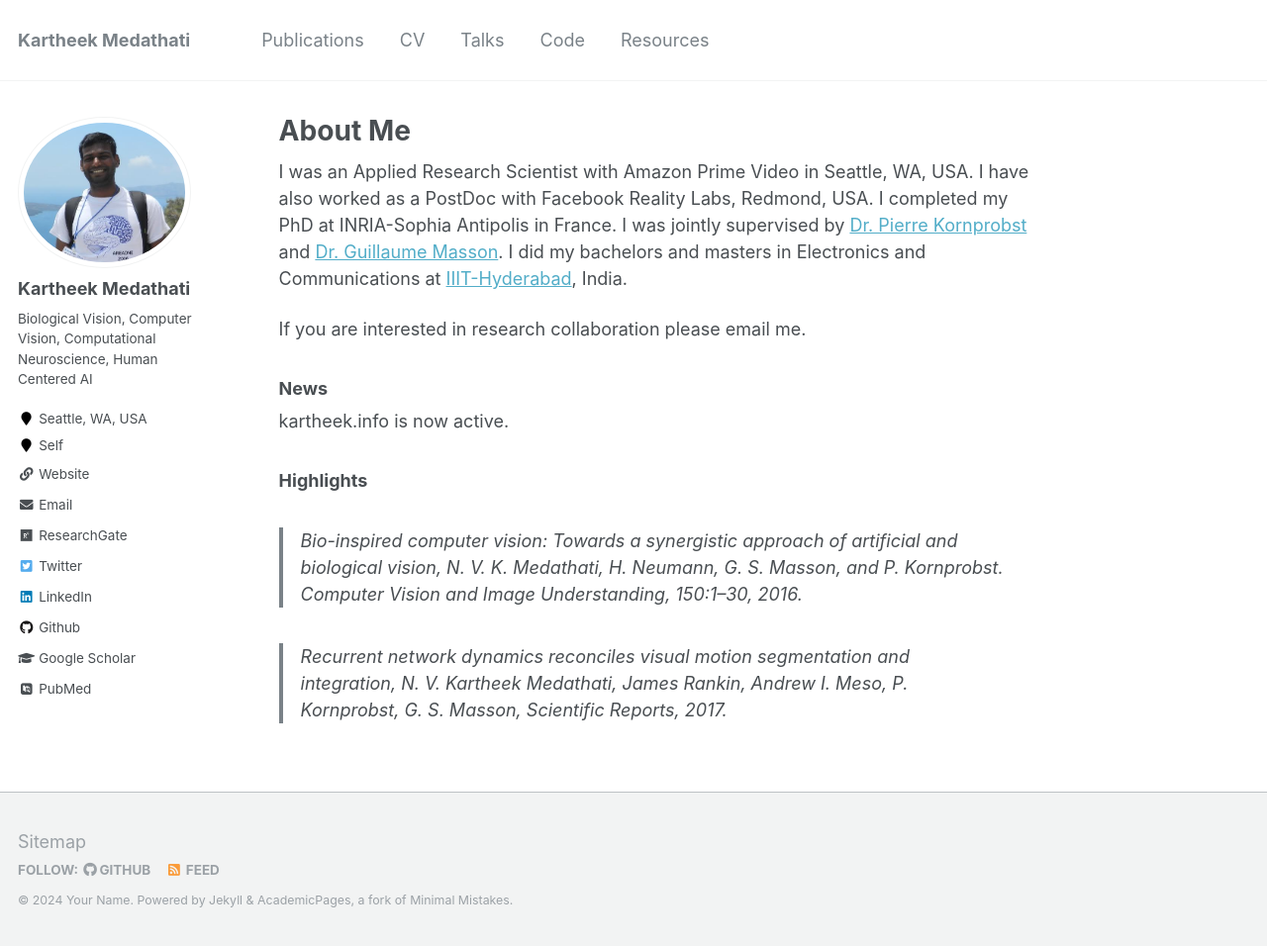
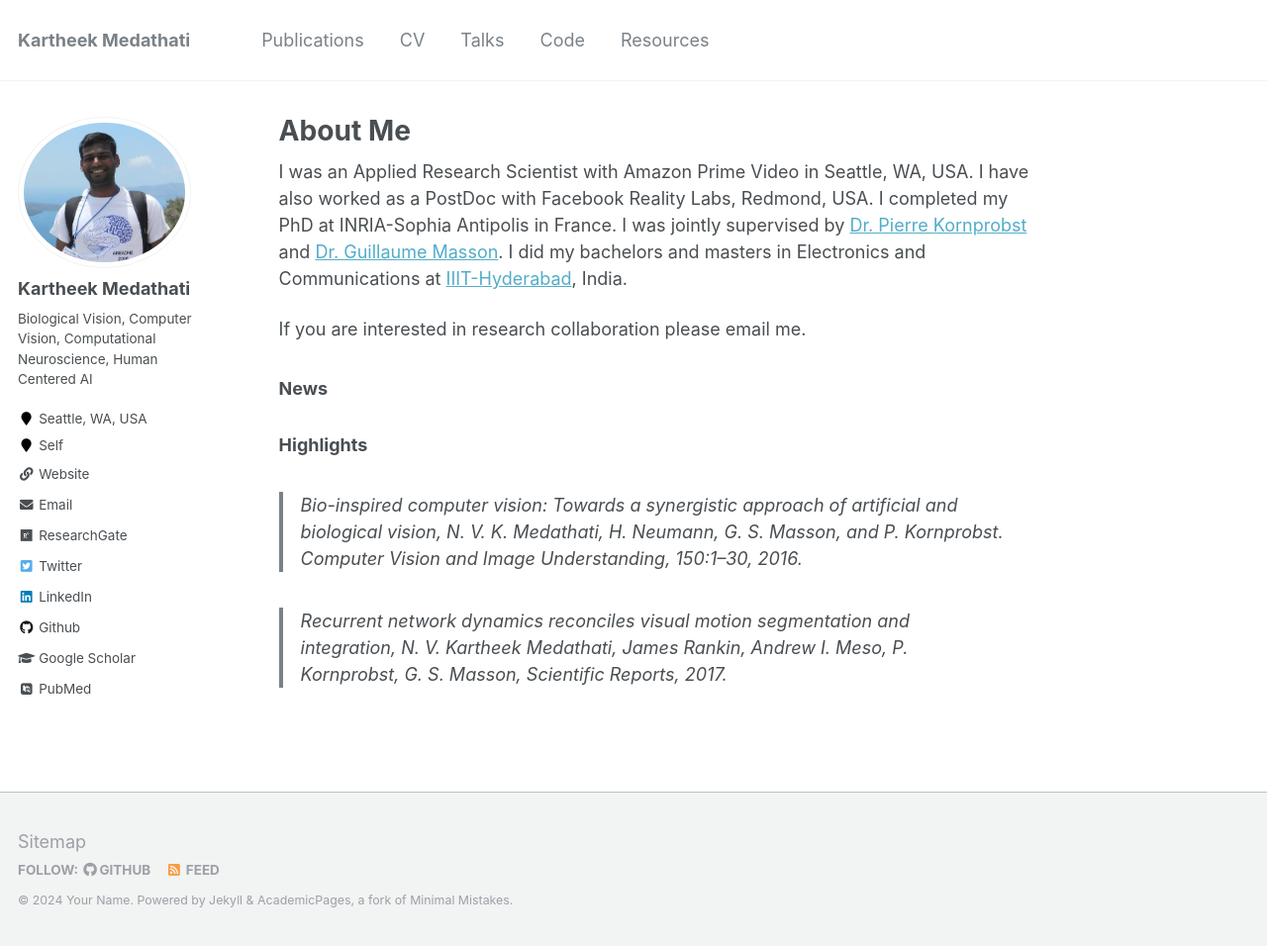
Before and after one commit to kartheekmedathati/kartheekmedathati.github.io, a Jekyll site: the page built from _pages/about.md, in a window 1280 px wide and 956 px high. Shown: the whole window at 99% size. Built offline with Jekyll 4.4.1, drawn with Linux system fonts in a browser that asks for light colours; some web fonts are replaced.

Commit message:
Update about.md

```diff
--- a/_pages/about.md
+++ b/_pages/about.md
@@ -14,7 +14,7 @@ If you are interested in research collaboration please email me.
 
 ### News
 
-kartheek.info is now active.
+
 
 ### Highlights
 
```
